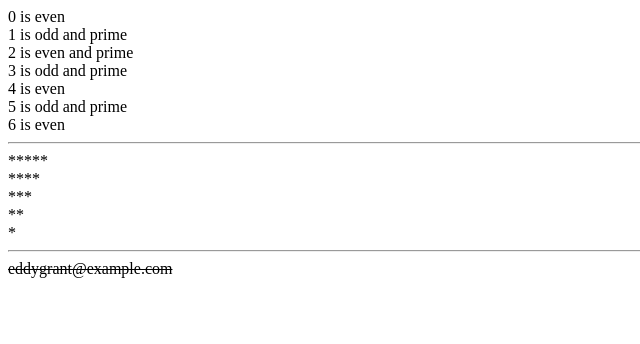
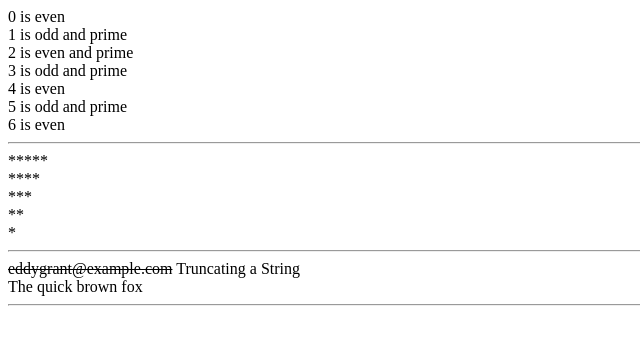
Before and after one commit to mrrakesh1318/web_development_skillsanta, a plain HTML site: page index.html in a window 1280 px wide. Shown: the whole page, without its empty margins (0-640 px from the left). Drawn offline with Linux system fonts and the light colour scheme.

Commit message:
Add files via upload

```diff
--- a/index.html
+++ b/index.html
@@ -10,5 +10,6 @@
     <script src="js/loop.js"></script>
     <script src="js/pattern.js"></script>
     <script src="js/hide_email.js"></script>
+    <script src="js/truncate.js"></script>
 </body>
 </html>
```
